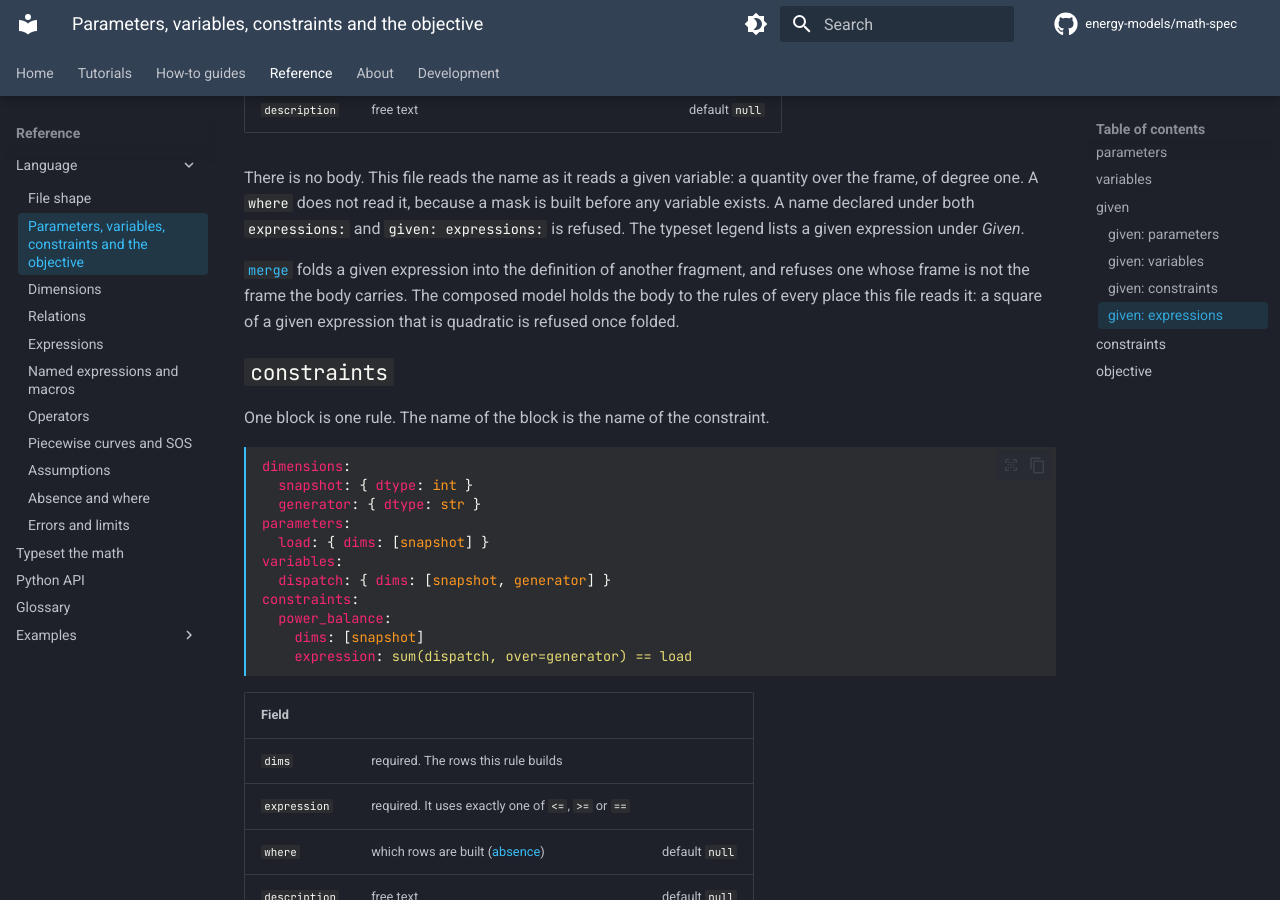
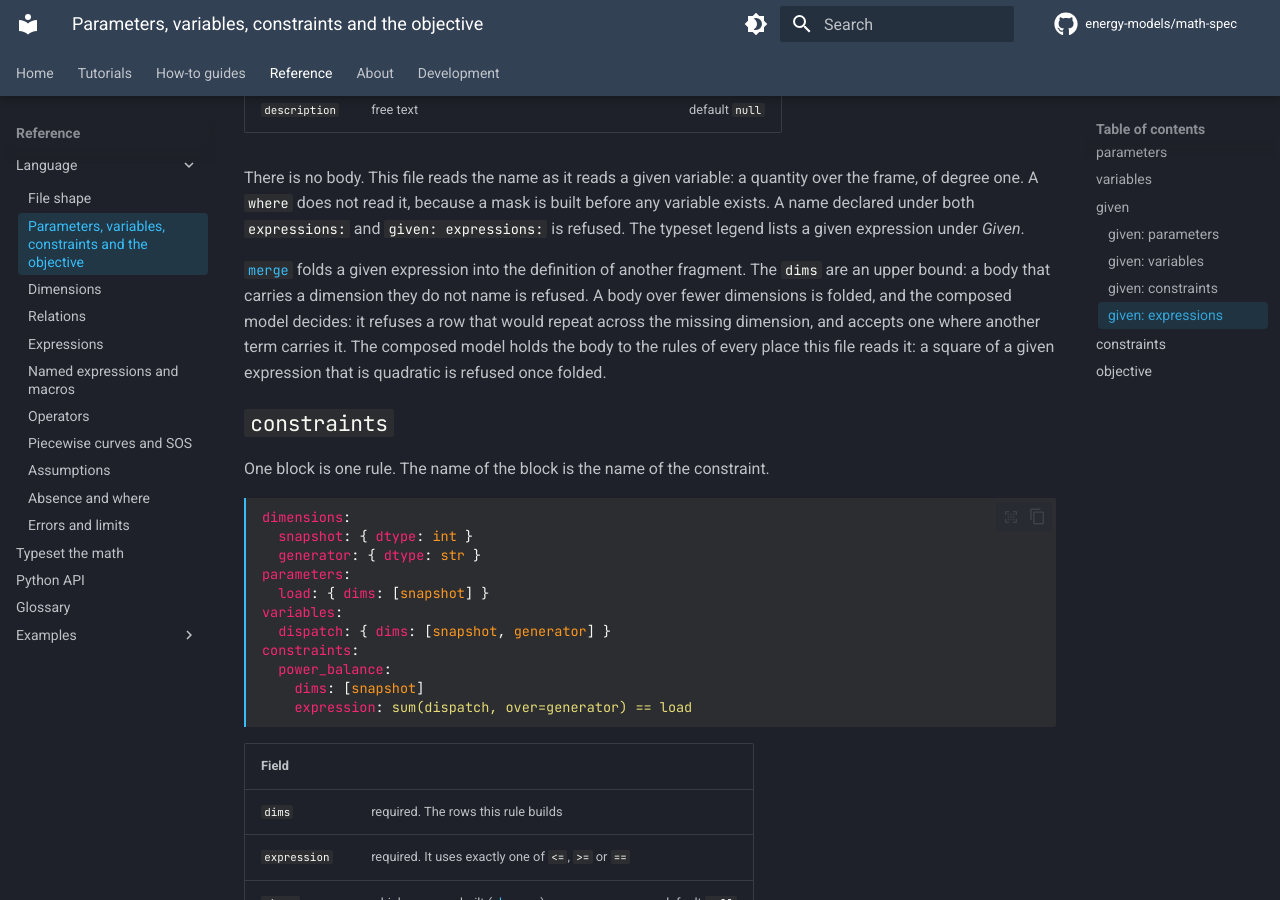
Before and after one commit to energy-models/math-spec, an MkDocs documentation site: the page built from docs/reference/language/declarations.md, in a window 1280 px wide and 900 px high, scrolled down 4806 px. Built offline with MkDocs 1.6.1 and Material for MkDocs 9.7.7, drawn with Linux system fonts in a browser that asks for light colours; comment, search, counter and statistics services are not loaded.

Commit message:
feat(language): a given expression's dims bound what it reads, and the composed model decides the rest
merge refuses a definition whose body carries a dimension the reader does
not state. A body over fewer dimensions is folded, and the composed
model's load refuses a row that would repeat and accepts one another term
carries the dimension through.

Co-Authored-By: Claude Opus 5.5 <noreply@anthropic.com>
Claude-Session: https://claude.ai/code/session_01Sr4SCw5A7GUF5ARhdCaKR1

```diff
--- a/docs/reference/language/declarations.md
+++ b/docs/reference/language/declarations.md
@@ -231,10 +231,13 @@ mask is built before any variable exists. A name declared under both
 given expression under _Given_.
 
 [`merge`](../../howto/compose.md#a-library-of-components) folds a given
-expression into the definition of another fragment, and refuses one whose
-frame is not the frame the body carries. The composed model holds the body to
-the rules of every place this file reads it: a square of a given expression
-that is quadratic is refused once folded.
+expression into the definition of another fragment. The `dims` are an upper
+bound: a body that carries a dimension they do not name is refused. A body over
+fewer dimensions is folded, and the composed model decides: it refuses a row
+that would repeat across the missing dimension, and accepts one where another
+term carries it. The composed model holds the body to the rules of every place
+this file reads it: a square of a given expression that is quadratic is
+refused once folded.
 
 ## `constraints`
 
```
Also changed, not shown: docs/howto/compose.md (+1 -1 lines), 2 other files.
